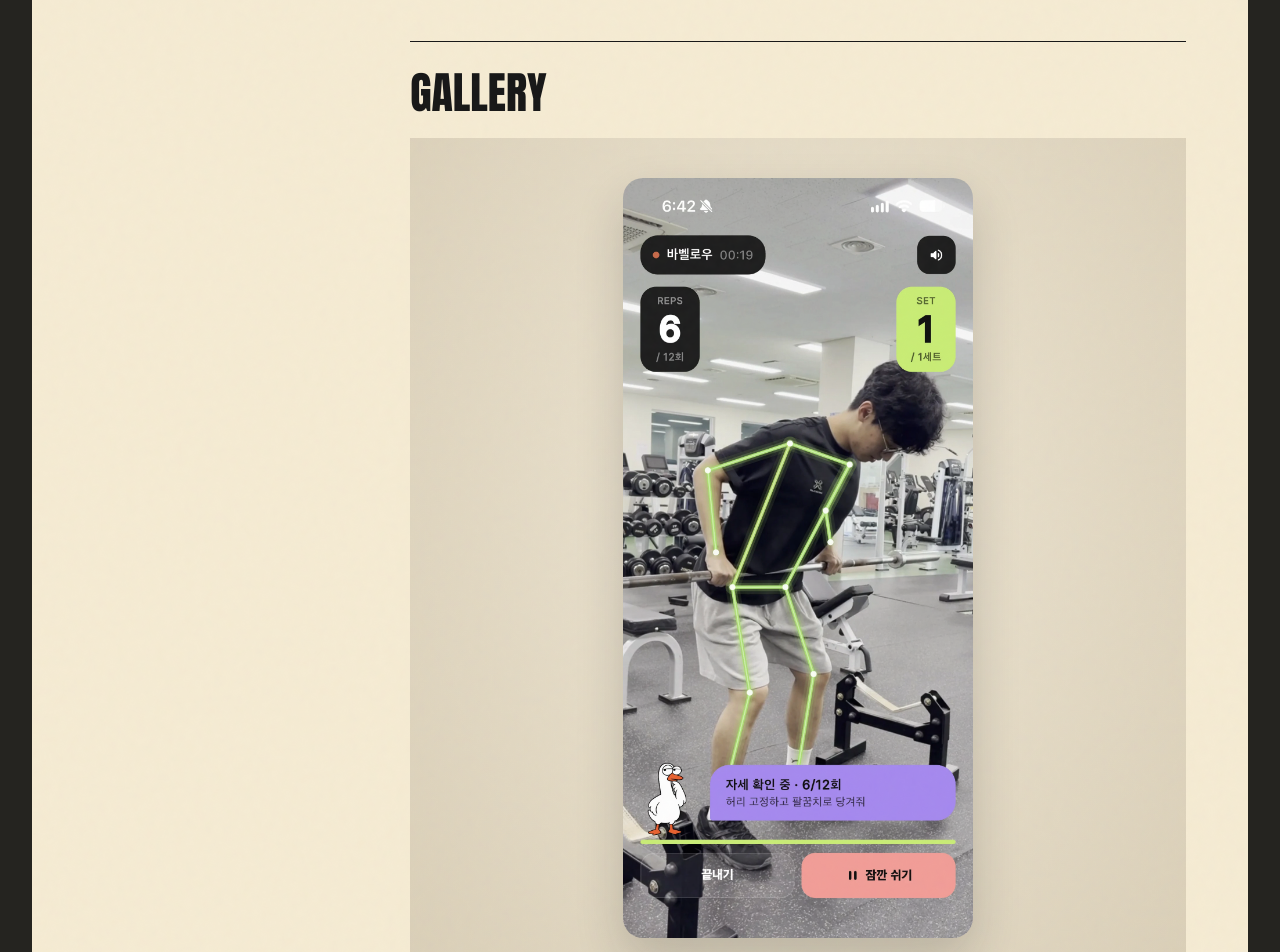
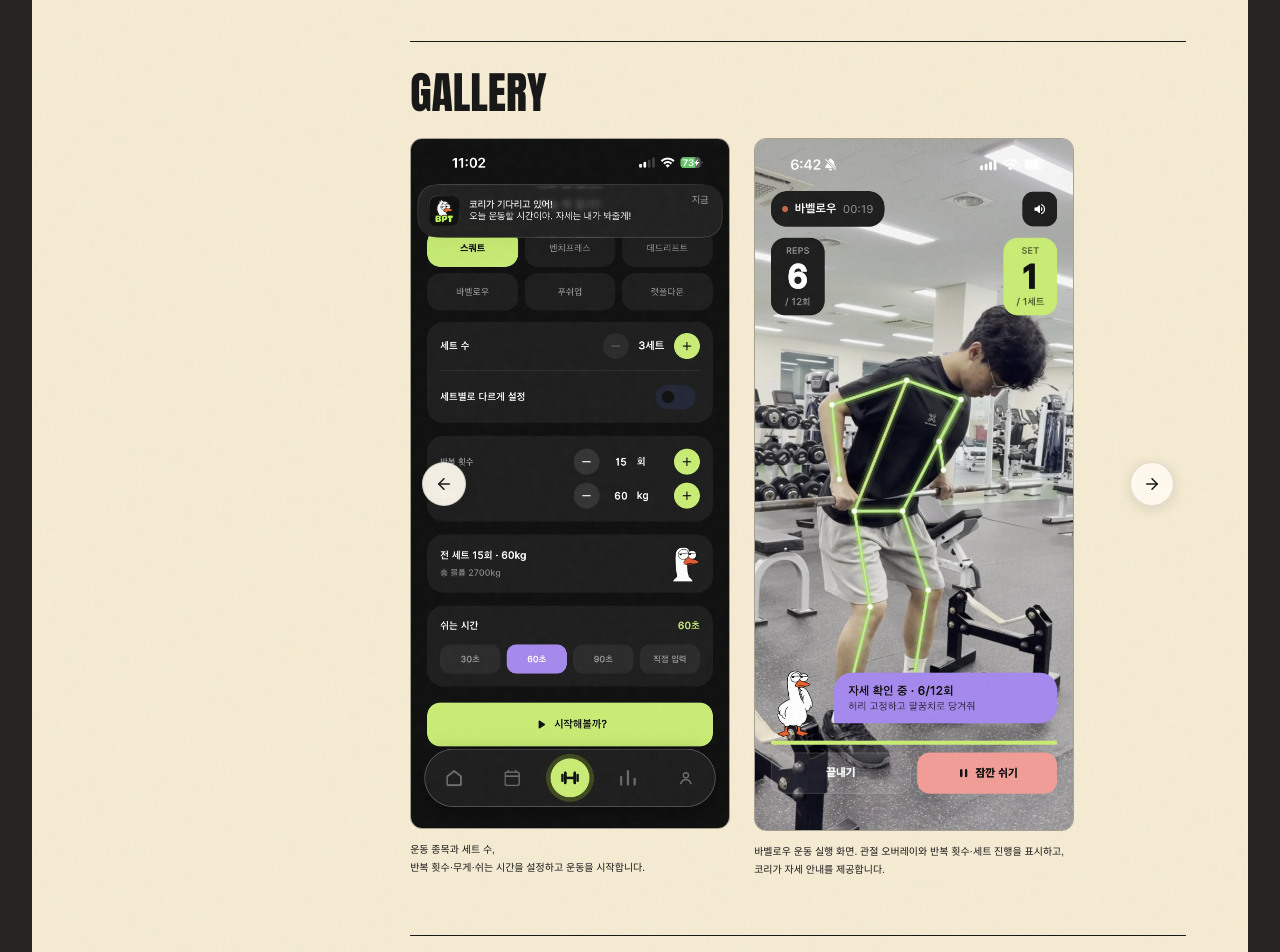
Before and after one commit to improvv/portfolio, a React (Vite) app: page /#/projects/ai-posture-correction in a window 1280 px wide. Shown: the part 4400-5352 px from the top of the page. Built offline with nearby package versions, Linux system fonts and the light colour scheme.

Commit message:
Add BPT workout setup screenshot to gallery

```diff
--- a/src/data/portfolio.ts
+++ b/src/data/portfolio.ts
@@ -326,11 +326,18 @@ export const projects: Project[] = [
     }),
     gallery: [
       {
+        src: "images/bpt-workout-setup.webp",
+        alt: "BPT 운동 설정 화면 — 운동 종목, 세트 수, 반복 횟수, 무게와 쉬는 시간 설정",
+        caption:
+          "운동 종목과 세트 수, 반복 횟수·무게·쉬는 시간을 설정하고 운동을 시작합니다.",
+        layout: "store",
+      },
+      {
         src: "images/bpt-workout.webp",
         alt: "BPT 바벨로우 실행 화면 — 관절 오버레이와 반복 횟수·세트 HUD, 코리 피드백",
         caption:
           "바벨로우 운동 실행 화면. 관절 오버레이와 반복 횟수·세트 진행을 표시하고, 코리가 자세 안내를 제공합니다.",
-        layout: "phone",
+        layout: "store",
       },
     ],
   },
```
Also changed, not shown: public/images/bpt-workout-setup.webp (added).
